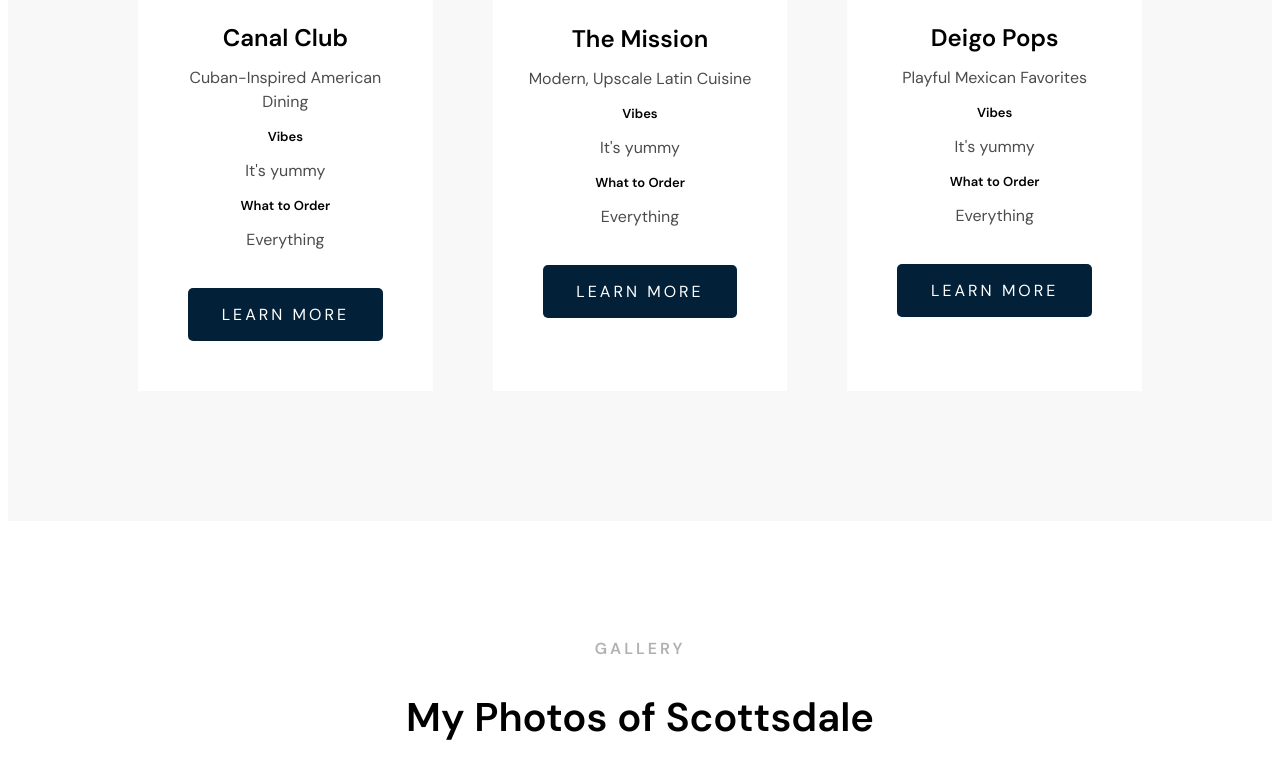
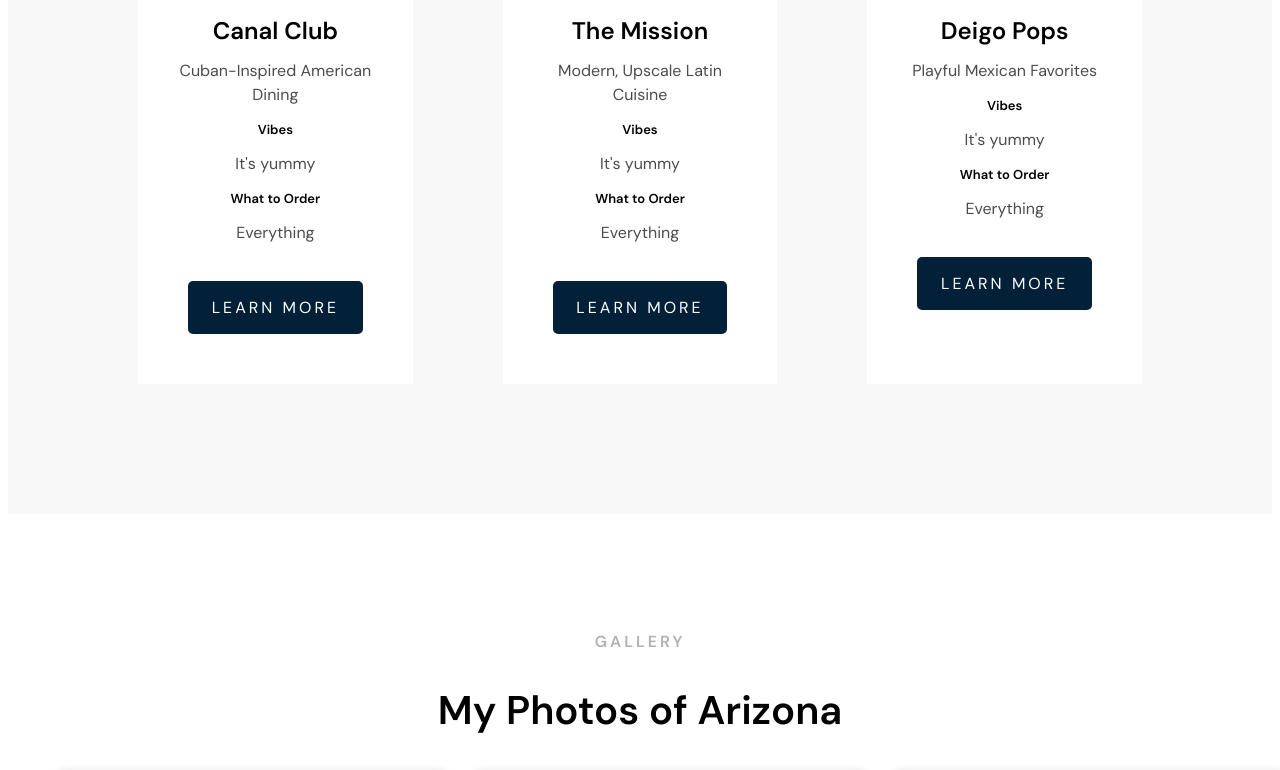
Before and after one commit to laurenkemp/scottsdale-travel-project, a plain HTML site: page index.html in a window 1280 px wide. Shown: the part 1977-2747 px from the top of the page. Drawn offline with Linux system fonts and the light colour scheme; a script that the page names is missing.

Commit message:
updated IG gallery

```diff
--- a/index.html
+++ b/index.html
@@ -167,7 +167,7 @@
         </section>
         <section class="gallery">
           <h2>Gallery</h2>
-          <h3>My Photos of Scottsdale</h3>
+          <h3>My Photos of Arizona</h3>
           <div class="grid grid-3-col">
             <div>
               <blockquote
@@ -737,7 +737,7 @@
               <script async src="//www.instagram.com/embed.js"></script>
             </div>
             <script async src="//www.instagram.com/embed.js"></script>
-          </div>
+
           <div>
             <blockquote
               class="instagram-media"
--- a/src/styles.css
+++ b/src/styles.css
@@ -188,6 +188,7 @@
 
 .grid-3-col {
   grid-template-columns: 1fr 1fr 1fr;
+  grid-gap: 30px;
 }
 
 .gallery {
```
